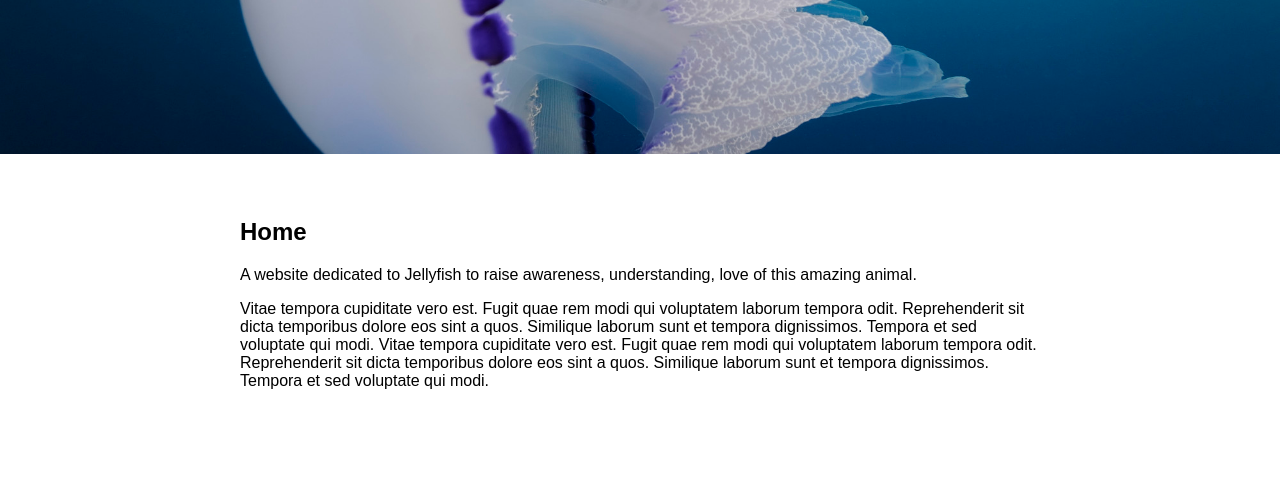
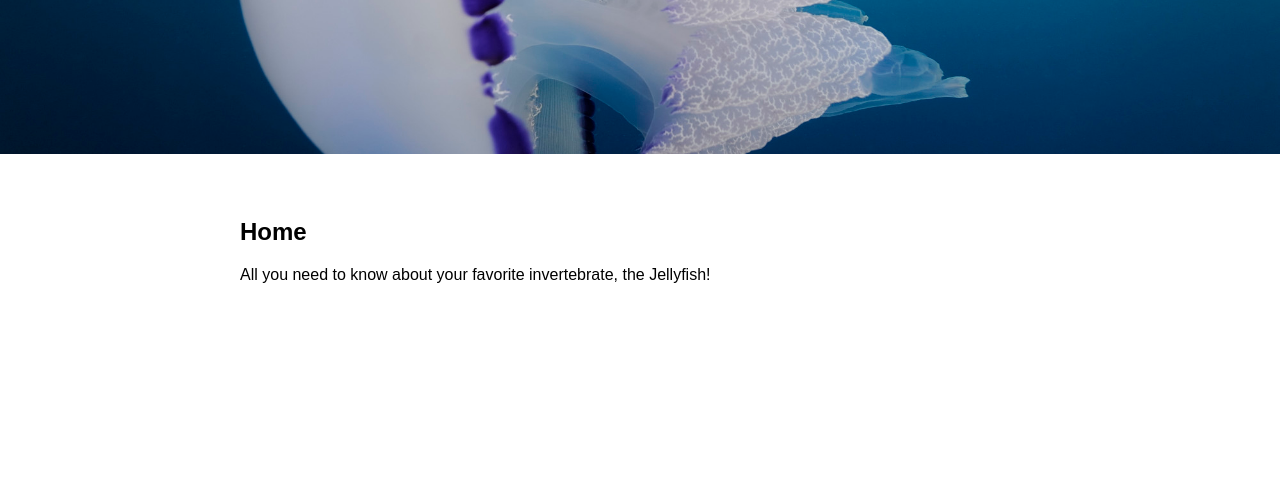
Before and after one commit to austenmadden/jellyfish, a plain HTML site: page index.html in a window 1280 px wide. Shown: the part 296-800 px from the top of the page. Drawn offline with Linux system fonts and the light colour scheme.

Commit message:
Changed wording of purpose

```diff
--- a/index.html
+++ b/index.html
@@ -25,8 +25,7 @@
 
       <div>
         <!-- <img src="https://media.giphy.com/media/FKiobnHsXG4QU/giphy.gif"></img> -->
-        <p>A website dedicated to Jellyfish to raise awareness, understanding, love of this amazing animal.</p>
-        <p>Vitae tempora cupiditate vero est. Fugit quae rem modi qui voluptatem laborum tempora odit. Reprehenderit sit dicta temporibus dolore eos sint a quos. Similique laborum sunt et tempora dignissimos. Tempora et sed voluptate qui modi. Vitae tempora cupiditate vero est. Fugit quae rem modi qui voluptatem laborum tempora odit. Reprehenderit sit dicta temporibus dolore eos sint a quos. Similique laborum sunt et tempora dignissimos. Tempora et sed voluptate qui modi.</p>
+        <p>All you need to know about your favorite invertebrate, the Jellyfish!</p>
       </div>
     </section>
 
```
